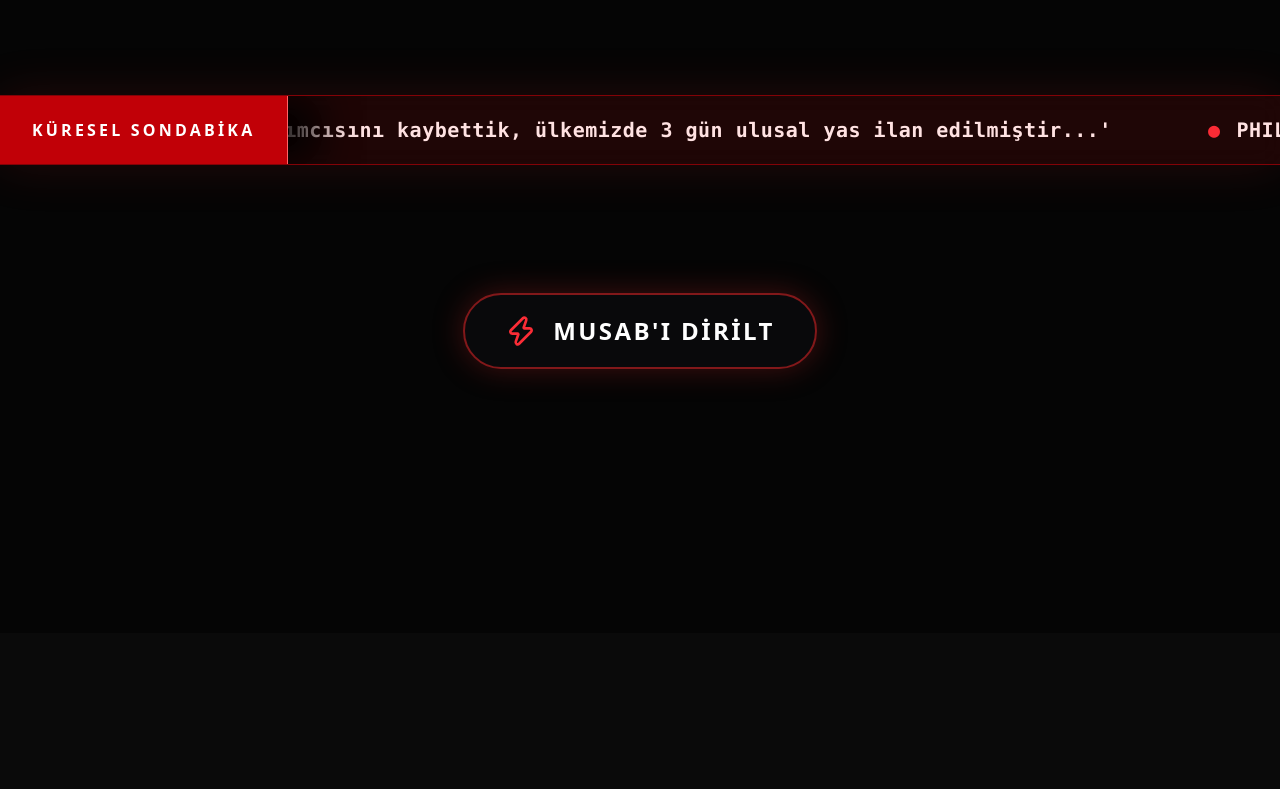
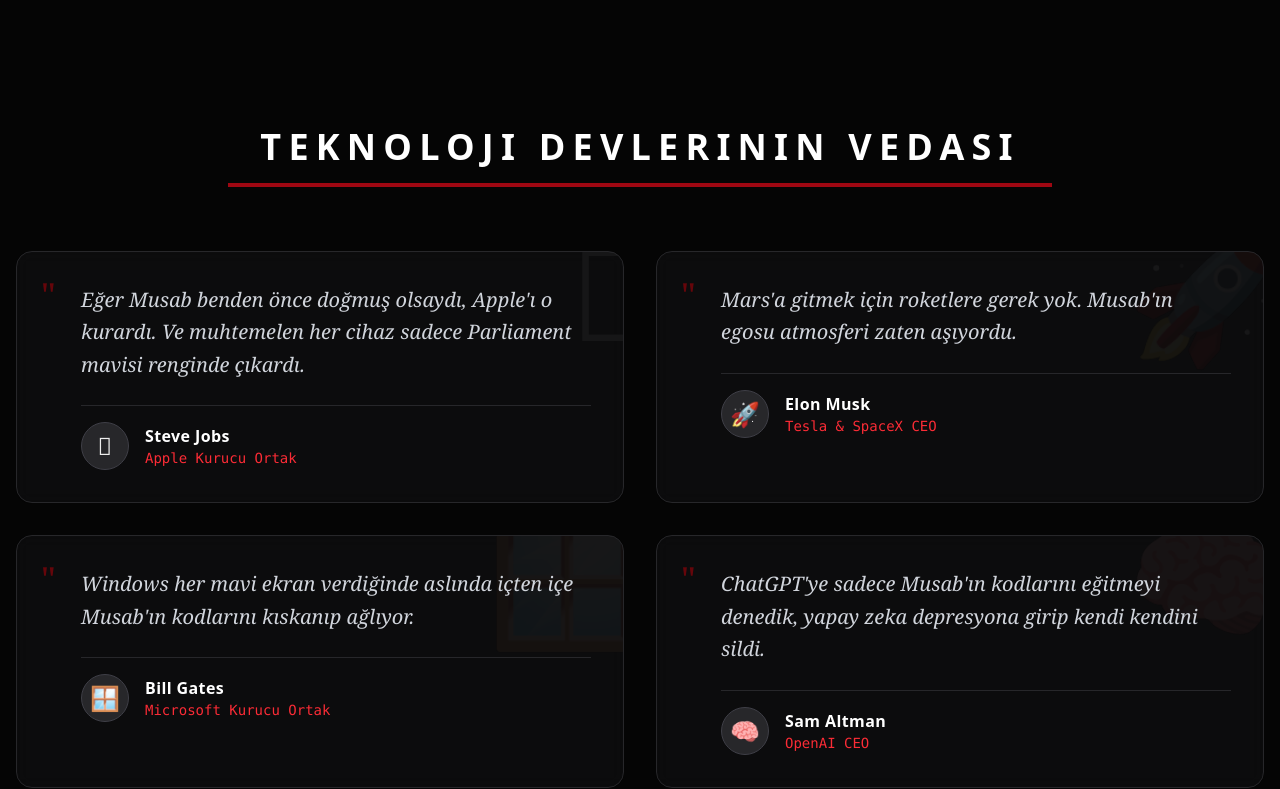
Before and after one commit to musabustun/whenmusabdied, a React (Vite) app: page / in a window 1280 px wide. Shown: the part 2111-2900 px from the top of the page. Before the commit the page ends 2744 px from the top, so only its background shows below. Built offline with nearby package versions, Linux system fonts and the light colour scheme.

Commit message:
feat: add Testimonials component to display industry leader tributes

```diff
--- a/src/App.tsx
+++ b/src/App.tsx
@@ -2,6 +2,7 @@
 import Counter from './components/Counter'
 import NewsTicker from './components/NewsTicker'
 import ReviveButton from './components/ReviveButton'
+import Testimonials from './components/Testimonials'
 
 function App() {
   return (
@@ -96,6 +97,8 @@
         </div>
       </div>
 
+      <Testimonials />
+
       <NewsTicker />
       <ReviveButton />
     </main>
--- /dev/null
+++ b/src/components/TerminalLogs.tsx
@@ -0,0 +1,82 @@
+import { useState, useEffect } from 'react'
+import { motion } from 'framer-motion'
+import { Terminal, X, Minus, Square } from 'lucide-react'
+
+const logs = [
+  "[14:02:03] > npm uninstall anxiety",
+  "[14:02:05] Uninstalling... [OK]",
+  "[14:15:12] > git commit -m 'Fixed the universe, brb'",
+  "[14:15:15] [main 4f8a9d2] Fixed the universe, brb",
+  "[14:15:15] 1 file changed, 1 insertion(+), 8 billion deletions(-)",
+  "[14:20:00] > git push origin god-mode",
+  "[14:20:02] Enumerating objects: 1, done.",
+  "[14:20:04] Writing objects: 100% (1/1), 9.2 EB | 14.5 GB/s, done.",
+  "[14:25:33] > sudo rm -rf /problems",
+  "[14:25:35] Warning: You are about to delete all human problems. Continue? (y/n) y",
+  "[14:30:11] > logout",
+  "[14:30:11] Process completed. Connection to Musab closed.",
+  "_",
+]
+
+export default function TerminalLogs() {
+  const [displayedLogs, setDisplayedLogs] = useState<string[]>([])
+  const [currentIndex, setCurrentIndex] = useState(0)
+
+  useEffect(() => {
+    if (currentIndex < logs.length) {
+      const timer = setTimeout(() => {
+        setDisplayedLogs(prev => [...prev, logs[currentIndex]])
+        setCurrentIndex(prev => prev + 1)
+      }, currentIndex === logs.length - 1 ? 800 : Math.random() * 800 + 200)
+      return () => clearTimeout(timer)
+    }
+  }, [currentIndex])
+
+  return (
+    <div className="max-w-4xl mx-auto px-4 mt-32 relative z-10">
+      <div className="text-center mb-12">
+        <h2 className="text-3xl md:text-4xl font-black text-white px-8 inline-block border-b-4 border-red-800 pb-4 uppercase tracking-[0.2em]">
+          Son Terminal Kayıtları
+        </h2>
+      </div>
+
+      <motion.div
+        initial={{ opacity: 0, y: 20 }}
+        whileInView={{ opacity: 1, y: 0 }}
+        viewport={{ once: true }}
+        className="rounded-xl overflow-hidden border border-zinc-800 shadow-[0_0_50px_rgba(0,0,0,0.8)] bg-black"
+      >
+        {/* Terminal Header */}
+        <div className="bg-zinc-900 border-b border-zinc-800 px-4 py-3 flex items-center justify-between">
+          <div className="flex items-center gap-2">
+            <Terminal className="w-5 h-5 text-zinc-400" />
+            <span className="text-zinc-400 font-mono text-sm">musab@god-mode:~</span>
+          </div>
+          <div className="flex gap-2">
+            <div className="w-3 h-3 rounded-full bg-zinc-700 flex items-center justify-center hover:bg-red-500 transition-colors cursor-pointer"><Minus className="w-2 h-2 text-zinc-900 opacity-0 hover:opacity-100" /></div>
+            <div className="w-3 h-3 rounded-full bg-zinc-700 flex items-center justify-center hover:bg-yellow-500 transition-colors cursor-pointer"><Square className="w-2 h-2 text-zinc-900 opacity-0 hover:opacity-100" /></div>
+            <div className="w-3 h-3 rounded-full bg-zinc-700 flex items-center justify-center hover:bg-green-500 transition-colors cursor-pointer"><X className="w-2 h-2 text-zinc-900 opacity-0 hover:opacity-100" /></div>
+          </div>
+        </div>
+
+        {/* Terminal Body */}
+        <div className="p-6 font-mono text-sm md:text-base leading-relaxed bg-[#0a0a0a] min-h-[350px]">
+          {displayedLogs.map((log, i) => (
+            <div
+              key={i}
+              className={`
+                ${log.includes('>') ? 'text-green-400 font-bold mt-2' : ''}
+                ${log.includes('Warning') ? 'text-yellow-400' : ''}
+                ${log.includes('closed') ? 'text-red-500 font-bold' : ''}
+                ${!log.includes('>') && !log.includes('Warning') && !log.includes('closed') ? 'text-zinc-300' : ''}
+                ${log === '_' ? 'animate-pulse text-zinc-500 block h-6' : ''}
+              `}
+            >
+              {log}
+            </div>
+          ))}
+        </div>
+      </motion.div>
+    </div>
+  )
+}
--- /dev/null
+++ b/src/components/Testimonials.tsx
@@ -0,0 +1,75 @@
+import { motion } from 'framer-motion'
+
+const testimonials = [
+  {
+    name: "Steve Jobs",
+    title: "Apple Kurucu Ortak",
+    quote: "Eğer Musab benden önce doğmuş olsaydı, Apple'ı o kurardı. Ve muhtemelen her cihaz sadece Parliament mavisi renginde çıkardı.",
+    image: ""
+  },
+  {
+    name: "Elon Musk",
+    title: "Tesla & SpaceX CEO",
+    quote: "Mars'a gitmek için roketlere gerek yok. Musab'ın egosu atmosferi zaten aşıyordu.",
+    image: "🚀"
+  },
+  {
+    name: "Bill Gates",
+    title: "Microsoft Kurucu Ortak",
+    quote: "Windows her mavi ekran verdiğinde aslında içten içe Musab'ın kodlarını kıskanıp ağlıyor.",
+    image: "🪟"
+  },
+  {
+    name: "Sam Altman",
+    title: "OpenAI CEO",
+    quote: "ChatGPT'ye sadece Musab'ın kodlarını eğitmeyi denedik, yapay zeka depresyona girip kendi kendini sildi.",
+    image: "🧠"
+  }
+]
+
+export default function Testimonials() {
+  return (
+    <div className="max-w-7xl mx-auto px-4 mt-32 relative z-10">
+      <div className="text-center mb-16">
+        <h2 className="text-3xl md:text-4xl font-black text-white px-8 inline-block border-b-4 border-red-800 pb-4 uppercase tracking-[0.2em]">
+          Teknoloji Devlerinin Vedası
+        </h2>
+      </div>
+
+      <div className="grid grid-cols-1 md:grid-cols-2 gap-8">
+        {testimonials.map((t, i) => (
+          <motion.div
+            key={i}
+            initial={{ opacity: 0, y: 30 }}
+            whileInView={{ opacity: 1, y: 0 }}
+            viewport={{ once: true }}
+            transition={{ duration: 0.8, delay: i * 0.2 }}
+            className="bg-zinc-900/40 p-8 rounded-2xl border border-zinc-800 hover:border-red-900/50 transition-colors group relative overflow-hidden backdrop-blur-sm"
+          >
+            <div className="absolute -top-6 -right-6 text-9xl opacity-5 group-hover:scale-110 transition-transform duration-500 group-hover:opacity-10">
+              {t.image}
+            </div>
+
+            <div className="text-4xl text-red-700/50 font-serif absolute top-6 left-6">"</div>
+
+            <div className="relative z-10 pl-8">
+              <p className="text-gray-300 font-serif italic text-xl mb-6 leading-relaxed">
+                {t.quote}
+              </p>
+
+              <div className="flex items-center gap-4 border-t border-zinc-800 pt-4">
+                <div className="w-12 h-12 rounded-full bg-zinc-800 flex items-center justify-center text-2xl border border-zinc-700">
+                  {t.image}
+                </div>
+                <div>
+                  <div className="font-bold text-white tracking-wide">{t.name}</div>
+                  <div className="text-sm text-red-500 font-mono">{t.title}</div>
+                </div>
+              </div>
+            </div>
+          </motion.div>
+        ))}
+      </div>
+    </div>
+  )
+}
```
